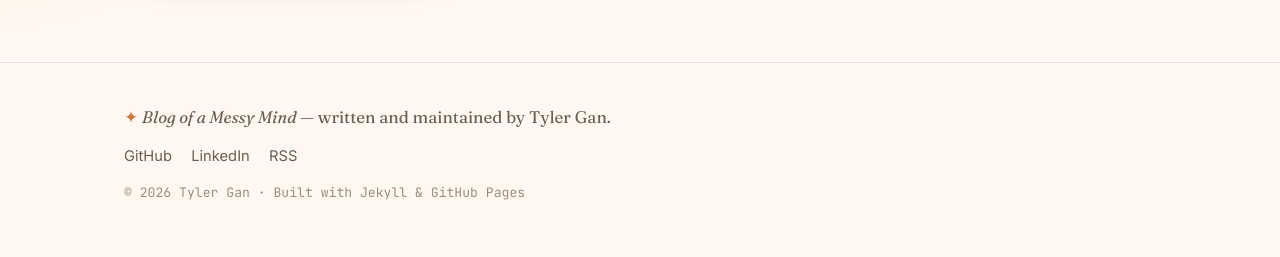
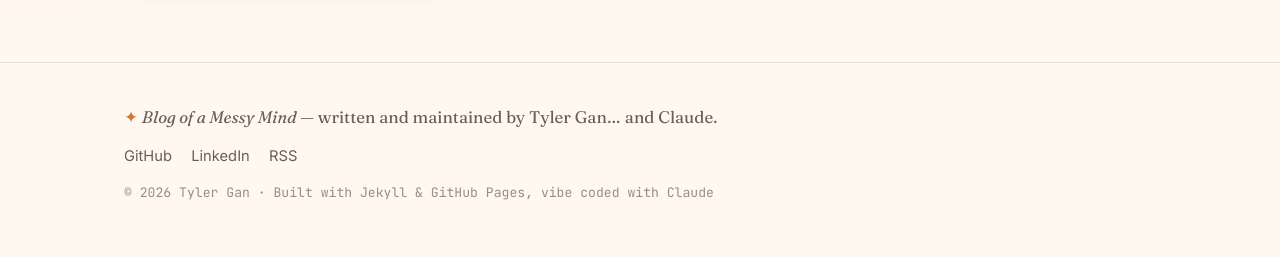
Before and after one commit to tylergan/boamm, a Jekyll site: the page built from index.html, in a window 1280 px wide. Shown: the part 1224-1481 px from the top of the page. Built offline with Jekyll 4.4.1, drawn with Linux system fonts in a browser that asks for light colours.

Commit message:
Credit Claude in the footer (vibe coded, co-maintained)

```diff
--- a/_includes/footer.html
+++ b/_includes/footer.html
@@ -2,7 +2,7 @@
   <div class="footer-inner">
     <p class="footer-note">
       <span class="footer-mark" aria-hidden="true">✦</span>
-      <em>{{ site.tagline }}</em> — written and maintained by {{ site.author.name }}.
+      <em>{{ site.tagline }}</em> — written and maintained by {{ site.author.name }}… and Claude.
     </p>
     <nav class="footer-links" aria-label="Social">
       {%- if site.social.github and site.social.github != "" -%}
@@ -16,6 +16,6 @@
       {%- endif -%}
       <a href="{{ '/feed.xml' | relative_url }}">RSS</a>
     </nav>
-    <p class="footer-fine">© <span id="year">{{ site.time | date: '%Y' }}</span> {{ site.author.name }} · Built with Jekyll &amp; GitHub Pages</p>
+    <p class="footer-fine">© <span id="year">{{ site.time | date: '%Y' }}</span> {{ site.author.name }} · Built with Jekyll &amp; GitHub Pages, vibe coded with Claude</p>
   </div>
 </footer>
```
